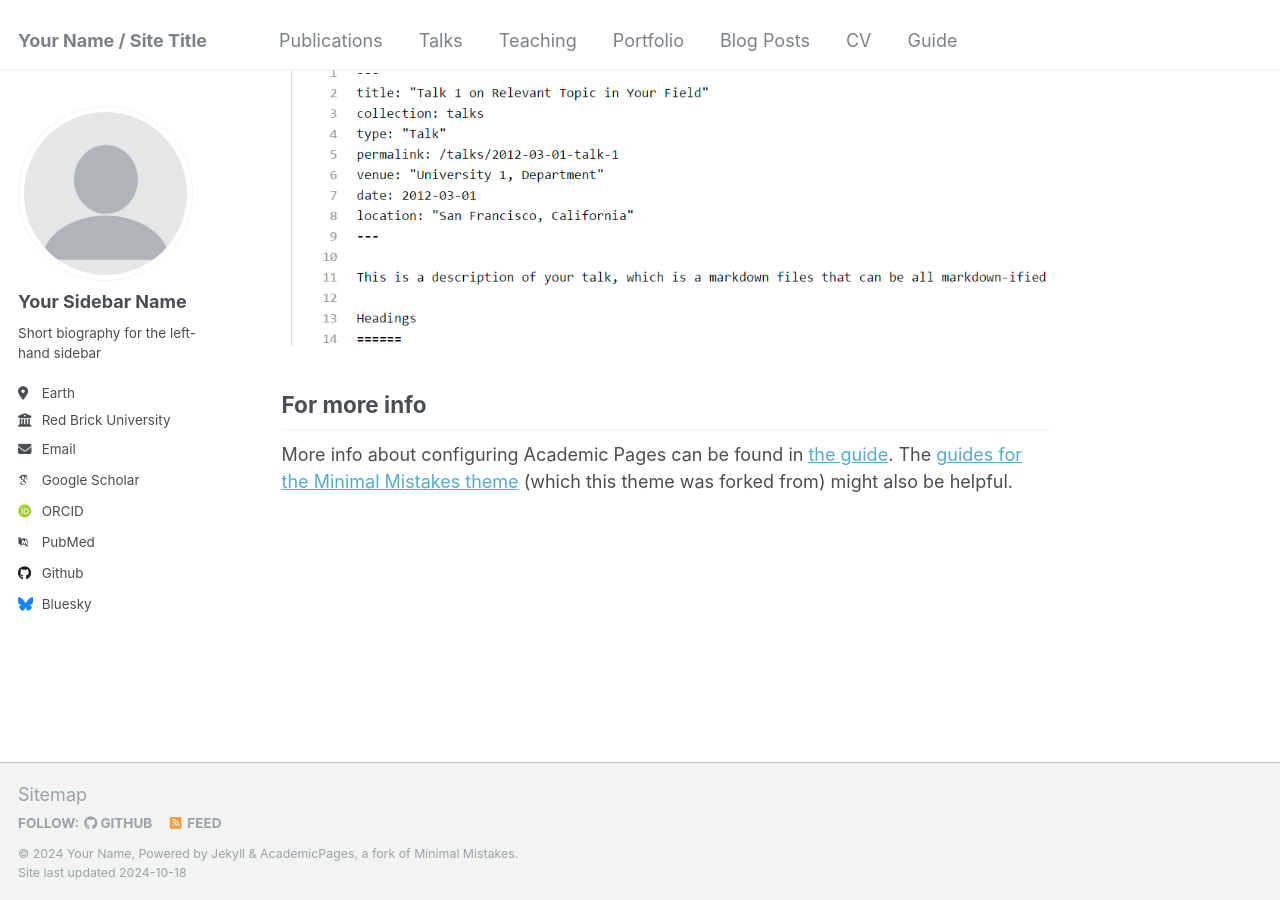
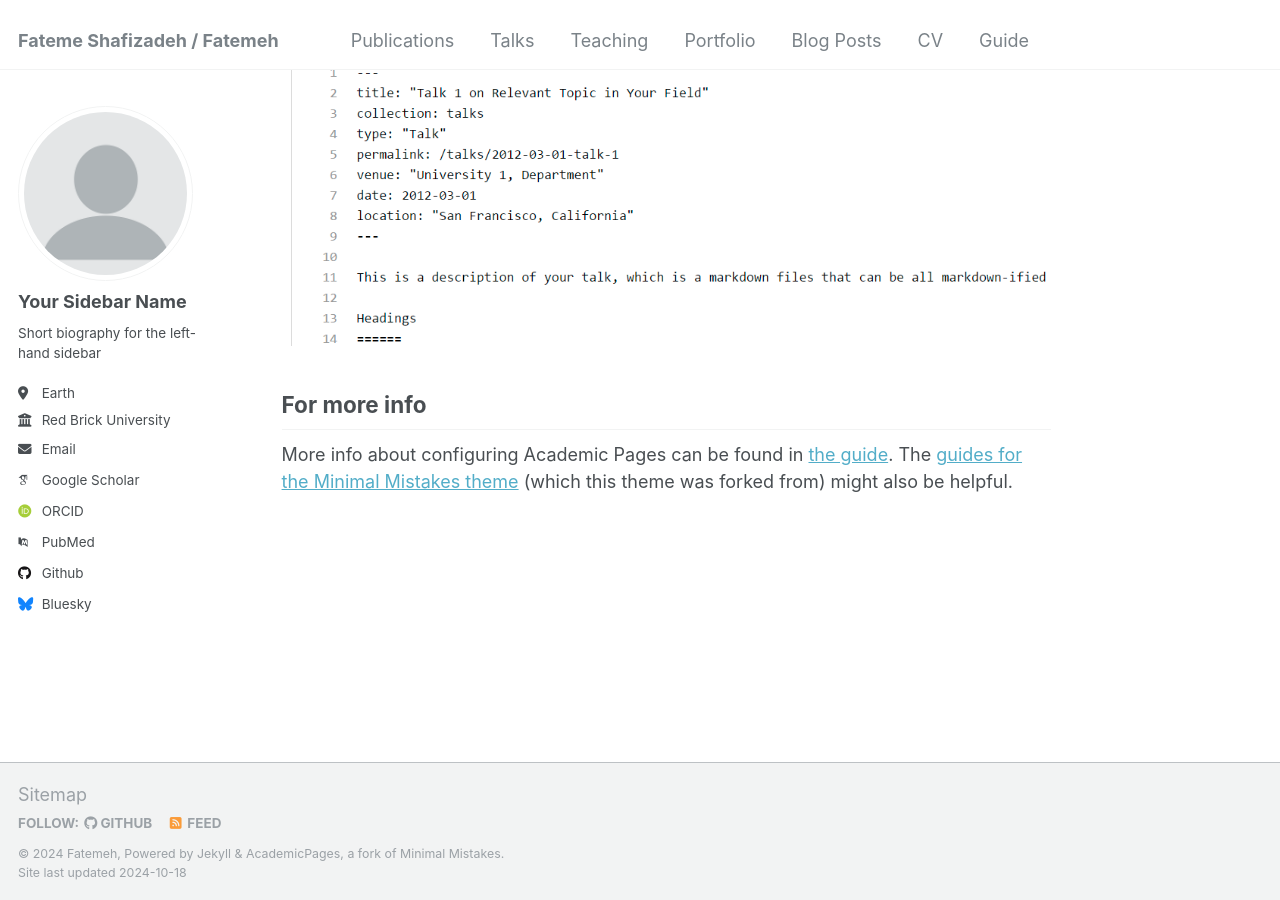
Before and after one commit to Fateme-Shafizadeh/Fateme-Shafizade.github.io, a Jekyll site: the page built from _pages/about.md, in a window 1280 px wide and 900 px high, scrolled down 2643 px. Built offline with Jekyll 4.4.1, drawn with Linux system fonts in a browser that asks for light colours; some web fonts are replaced.

Commit message:
Update _config.yml

```diff
--- a/_config.yml
+++ b/_config.yml
@@ -8,9 +8,9 @@
 
 # Basic Site Settings
 locale                   : "en-US"
-title                    : "Your Name / Site Title"
+title                    : "Fateme Shafizadeh / Fatemeh"
 title_separator          : "-"
-name                     : &name "Your Name"
+name                     : &name "Fatemeh"
 description              : &description "personal description"
 url                      : https://academicpages.github.io # the base hostname & protocol for your site e.g. "https://mmistakes.github.io"
 baseurl                  : "" # the subpath of your site, e.g. "/blog"
```
